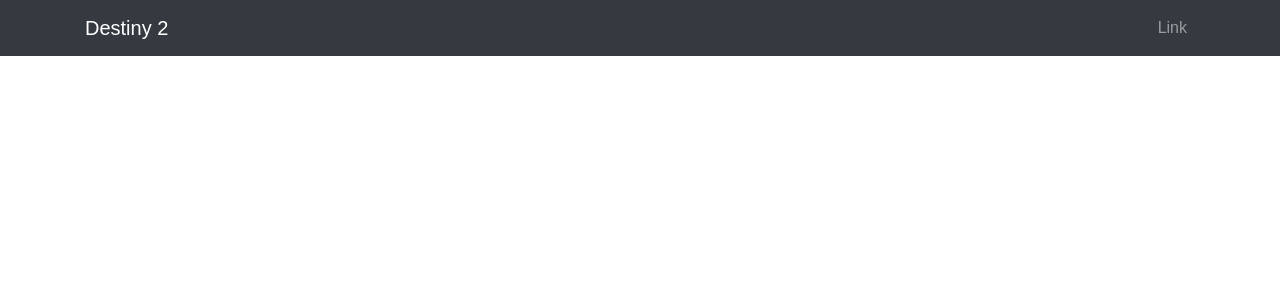
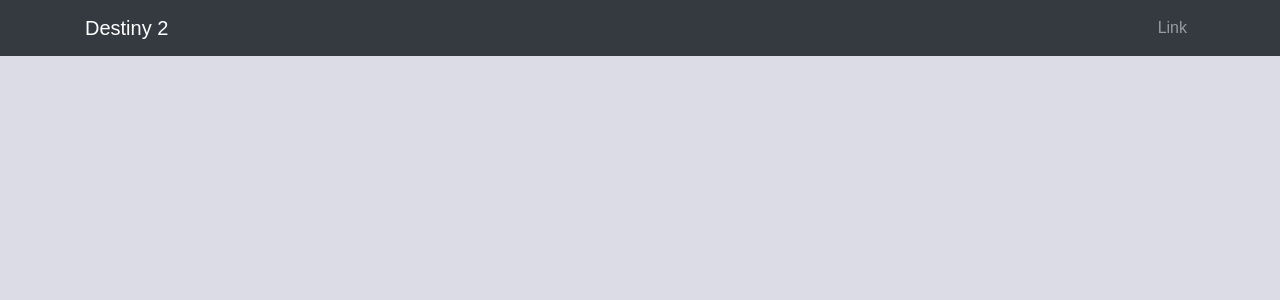
Before and after one commit to ritchey0713/destiny-react-app, a React (Create React App) app: page / in a window 1280 px wide. Shown: the top 300 px of the page. Built offline with nearby package versions, Linux system fonts and the light colour scheme.

Commit message:
Added background color to App and rearranged App inside of Router

```diff
--- a/src/App.css
+++ b/src/App.css
@@ -1,5 +1,7 @@
 .App {
   text-align: center;
+  background-color: #dcdce7;
+  height: 100vh;
 }
 
 .App-logo {
--- a/src/App.js
+++ b/src/App.js
@@ -7,12 +7,13 @@ import './App.css';
 class App extends Component {
   render() {
     return (
-      <div className="App">
-        <Router>
+      <Router>
+        <div className="App">
           <Navbar />
 
-        </Router>
-      </div>
+
+        </div>
+      </Router>
     );
   }
 }
```
